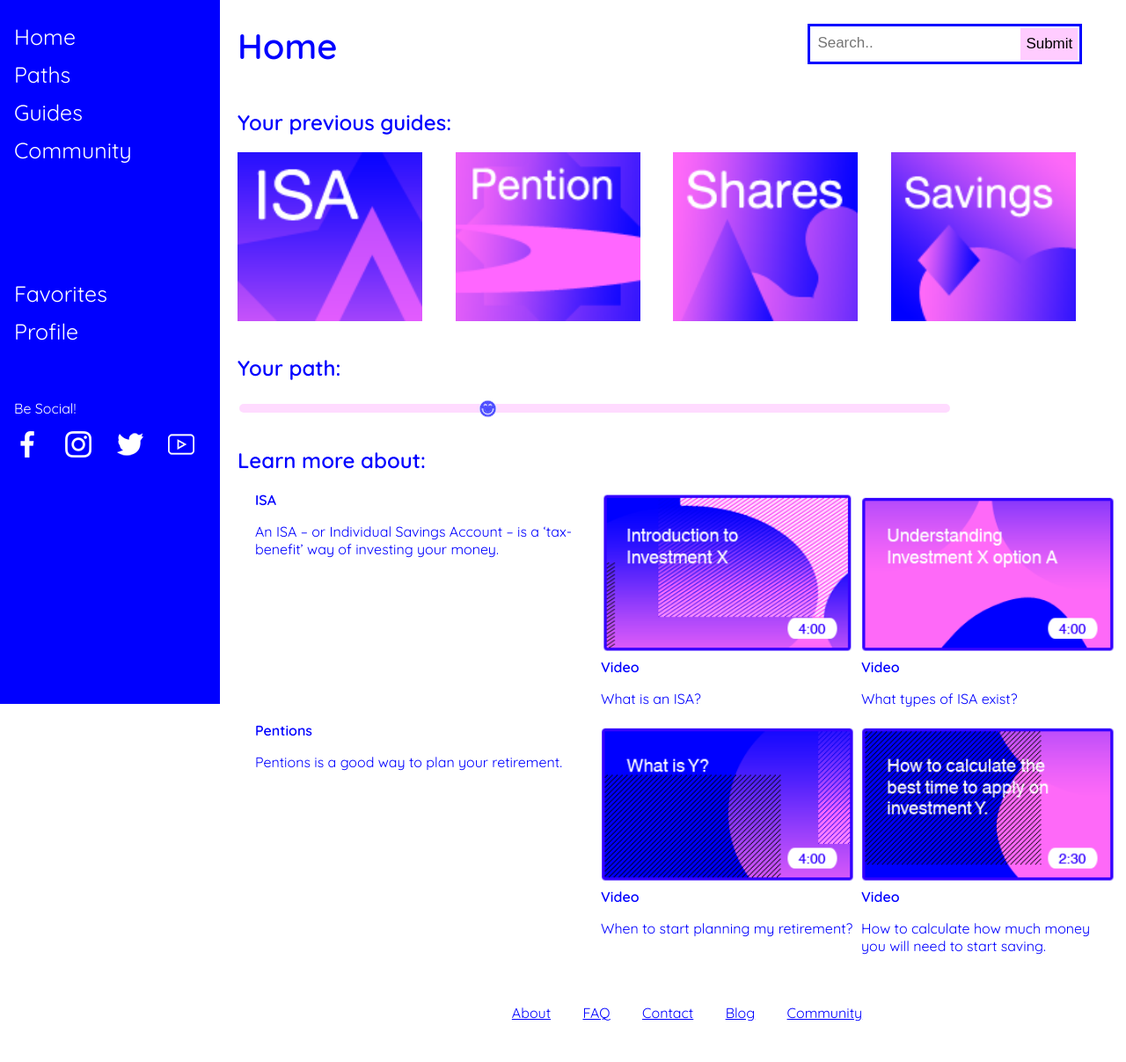
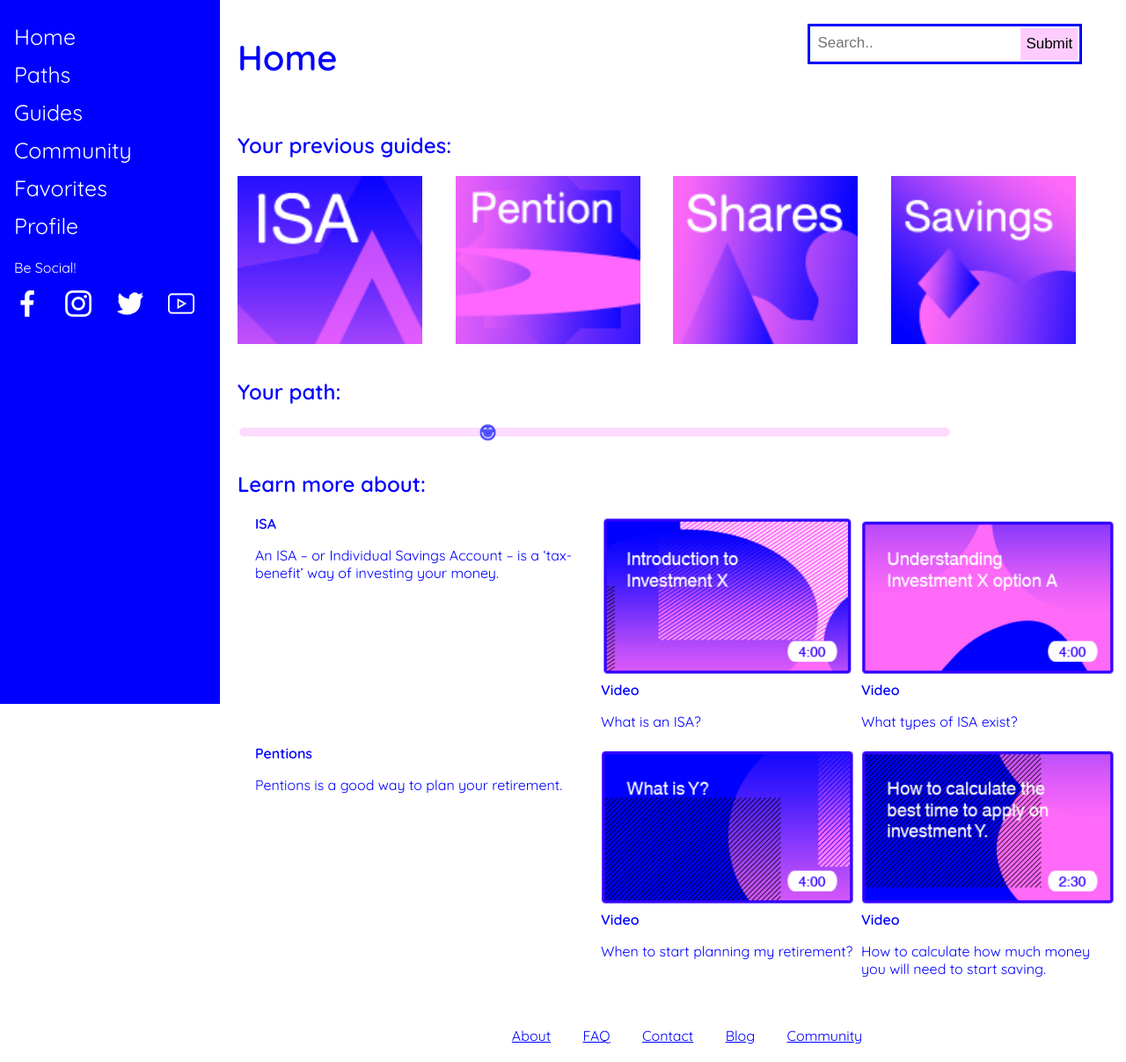
Before and after one commit to GiacomoSorbi/amandamxx-module-i, a plain HTML site: page study.html in a window 1280 px wide. Shown: the whole page at 88% size. Before the commit the page ends 1181 px from the top, so only its background shows below. Drawn offline with Linux system fonts and the light colour scheme.

Commit message:
Update study.html

```diff
--- a/study.html
+++ b/study.html
@@ -13,24 +13,13 @@
 
 <body>
     <!--Menu-->
-    <div class="sidenav">
+    <nav class="sidenav">
         <a class="home" href="#">Home</a>
         <a class="path" href="ops.html">Paths</a>
         <a class="guides" href="ops.html">Guides</a>
         <a class="comm" href="ops.html">Community</a>
-        <br />
-        <br />
-        <br />
-        <br />
-        <br />
-        <br />
-
         <a class="fav" href="ops.html">Favorites</a>
         <a class="profile" href="ops.html">Profile</a>
-
-        <br />
-        <br />
-
         <div class="social">
             <p>Be Social!</p>
             <a href="http://www.facebook.com" target="_blank"> <img src="./IMG/facebook.png" alt="Jane Facebook"/></a>
@@ -38,16 +27,16 @@
             <a href="http://www.twitter.com" target="_blank"> <img src="./IMG/twitter.png" alt="Jane Twitter"/></a>
             <a href="http://www.youtube.com" target="_blank"> <img src="./IMG/youtube.png" alt="Jane Youtube"/></a>
         </div>
-    </div>
+    </nav>
 
 
     <!--Main page-->
-    <div class="main">
+    <main class="main">
 
         <!--Top-->
-        <div class="one">
+        <section class="one">
 
-            <div class="top">
+            <nav class="top">
                 <div class="box1">
                     <h1>Home</h1>
                 </div>
@@ -59,15 +48,15 @@
                         </form>
                     </div>
                 </div>
-            </div>
+            </nav>
 
 
-        </div>
+        </section>
 
 
         <!--guides-->
 
-        <div class="two">
+        <section class="two">
             <h2>Your previous guides:</h2>
             <div class="pre-guides">
                 <ul>
@@ -81,10 +70,10 @@
                     </li>
                 </ul>
             </div>
-        </div>
+        </section>
 
         <!--Path slider-->
-        <div class="three">
+        <section class="three">
             <h2>Your path:</h2>
             <div class="slidecontainer">
                 <input type="range" min="1" max="100" value="35" class="slider" id="myRange" />
@@ -96,10 +85,10 @@
 
                 slider.oninput = function () { output.innerHTML = this.value; };
             </script>
-        </div>
+        </section>
 
         <!--videos-->
-        <div class="four">
+        <section class="four">
             <h2>Learn more about:</h2>
             <div class="videos">
                 <div class="box1">
@@ -134,19 +123,16 @@
                     <p>How to calculate how much money you will need to start saving.</p>
                 </div>
             </div>
-        </div>
+        </section>
 
-        <footer>
-            <div class="footer">
+
+            <footer class="footer">
                 <a href="about.html">About</a>
                 <a href="ops.html">FAQ</a>
                 <a href="ops.html">Contact</a>
                 <a href="ops.html">Blog</a>
                 <a href="ops.html">Community</a>
-            </div>
-        </footer>
-    </div>
-    </class>
+            </footer>
+    </main>
 </body>
-
 </html>
```
